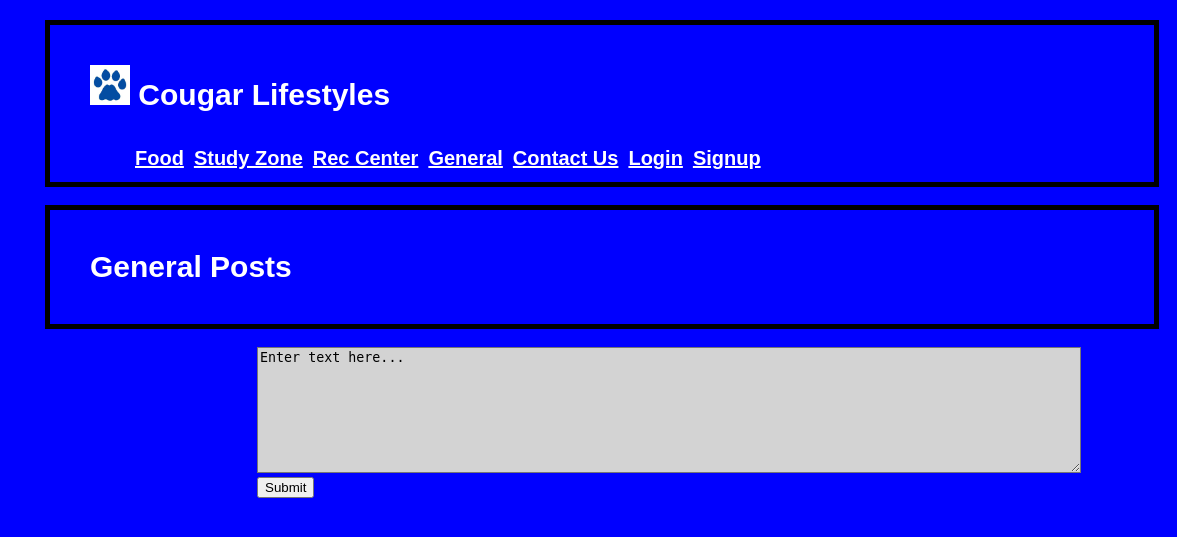
After one commit to yazeedalota/CIS444, a PHP site: page /general.html in a window 1440 px wide. The commit adds this page. Shown: the top 537 px of the page, without its empty margins (263-1440 px from the left). Run offline with PHP 8.4, Linux system fonts and the light colour scheme.

Commit message:
working on general post page

```diff
--- a/ContactUS/contact.css
+++ b/ContactUS/contact.css
@@ -6,7 +6,7 @@ body{
 /* Container that holds all content */
 .restOfPage{
      position: relative;
-     padding: 0 0 0 55px;
+     padding: 0 0 0 300px;
      min-width: 1024px;
 background-color: blue;
 }
@@ -82,6 +82,31 @@ a.two {
   color: blue;
 }
 
+/*========================================================================*/
+/*general page*/
+
+	.form textarea{
+		display: inline-block;
+		text-align: left;
+		float: center;
+		background-color: lightgrey;
+	}
+
+		.form {
+		margin: 0 auto;
+		width: 600px;
+	}
+	.form label{
+		display: inline-block;
+		text-align: right;
+		float: left;
+	}
+	.form input{
+		display: inline-block;
+		text-align: left;
+		float: left;
+	}
+
 
 /*========================================================================*/
 /* Footer if we want  */
--- /dev/null
+++ b/ContactUS/general.html
@@ -0,0 +1,57 @@
+<!DOCTYPE html>
+<html>
+
+<html lang="en">
+     <head>
+          <title> Cougar-Lifestyle </title>
+          <meta charset="utf-8" />
+          <!-- Link to CSS file -->
+          <link rel="stylesheet" href="contact.css" />
+     </head>
+
+<body>
+
+<div class="restOfPage">
+               <!-- Title for Contact Us -->
+              <div class="header">
+                    <h1 id="head">
+            <img src="CPaw.jpg" alt="CPaw" width="40" height="40">
+            Cougar Lifestyles
+               <ul>
+                   <li> <a href="#food"> Food</a> </li>
+                   <li> <a href="#studyZone"> Study Zone</a> </li>
+                   <li> <a href="#rec"> Rec Center</a> </li>
+                   <li> <a href="#general"> General</a> </li>
+                   <li> <a href="#contact_us"> Contact Us</a> </li>
+                   <li> <a href="#login"> Login</a> </li>
+                   <li> <a href="#signup"> Signup </a> </li>
+                </ul>
+                    </h1></br>
+
+			<h2 id="head">
+            General Posts
+			</h2>
+
+
+<div class="form">
+</br>
+<textarea rows="8" cols="100" name="comment" form="usrform">
+Enter text here...</textarea>
+</br>
+ <input type="submit">
+
+
+	</div>
+<form action="#/action_page.php" id="usrform">
+
+</form>
+
+</div>
+
+
+
+
+
+
+</body>
+</html>
```
